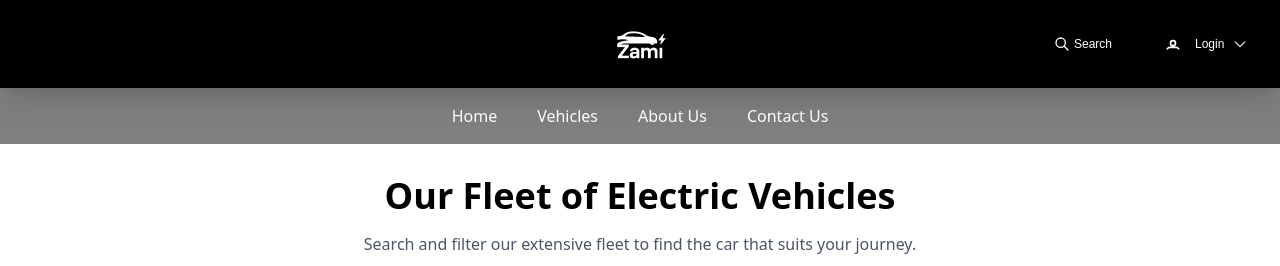
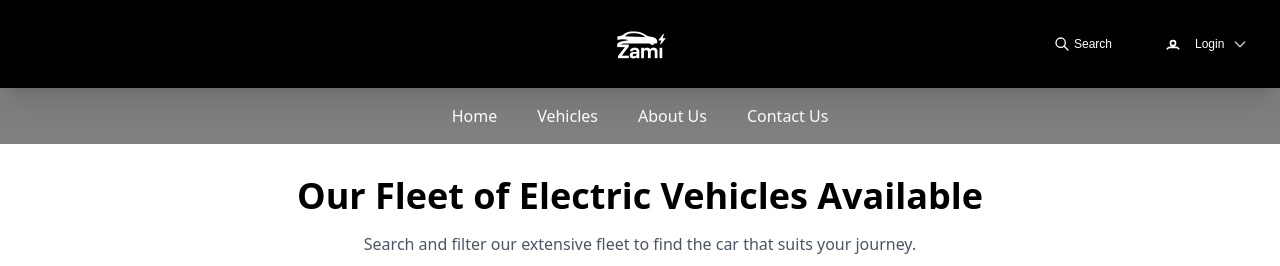
Before and after one commit to hnht95/SWP391-FE, a React (Vite) app: page /vehicles in a window 1280 px wide. Shown: the top 266 px of the page. Built offline with nearby package versions, Linux system fonts and the light colour scheme.

Commit message:
userprofile

```diff
--- a/src/landing/user/component/subnavComponent/Vehicles.tsx
+++ b/src/landing/user/component/subnavComponent/Vehicles.tsx
@@ -74,7 +74,7 @@ const Vehicles: React.FC = () => {
   return (
     <div className="container mx-auto px-4 py-8">
       <h1 className="text-4xl font-bold text-center mb-4">
-        Our Fleet of Electric Vehicles
+        Our Fleet of Electric Vehicles Available
       </h1>
       <p className="text-gray-600 text-center mb-12">
         Search and filter our extensive fleet to find the car that suits your
--- a/src/landing/user/component/subnavComponent/vehiclesComponent/VehiclesDetail.tsx
+++ b/src/landing/user/component/subnavComponent/vehiclesComponent/VehiclesDetail.tsx
@@ -19,7 +19,6 @@ const VehiclesDetail: React.FC = () => {
   const { id } = useParams<{ id: string }>(); // Lấy id từ URL
   const navigate = useNavigate();
 
-  // Tìm xe trong carData dựa trên id
   const car = carData.find((c) => c.id === parseInt(id || ""));
 
   if (!car) {
```
